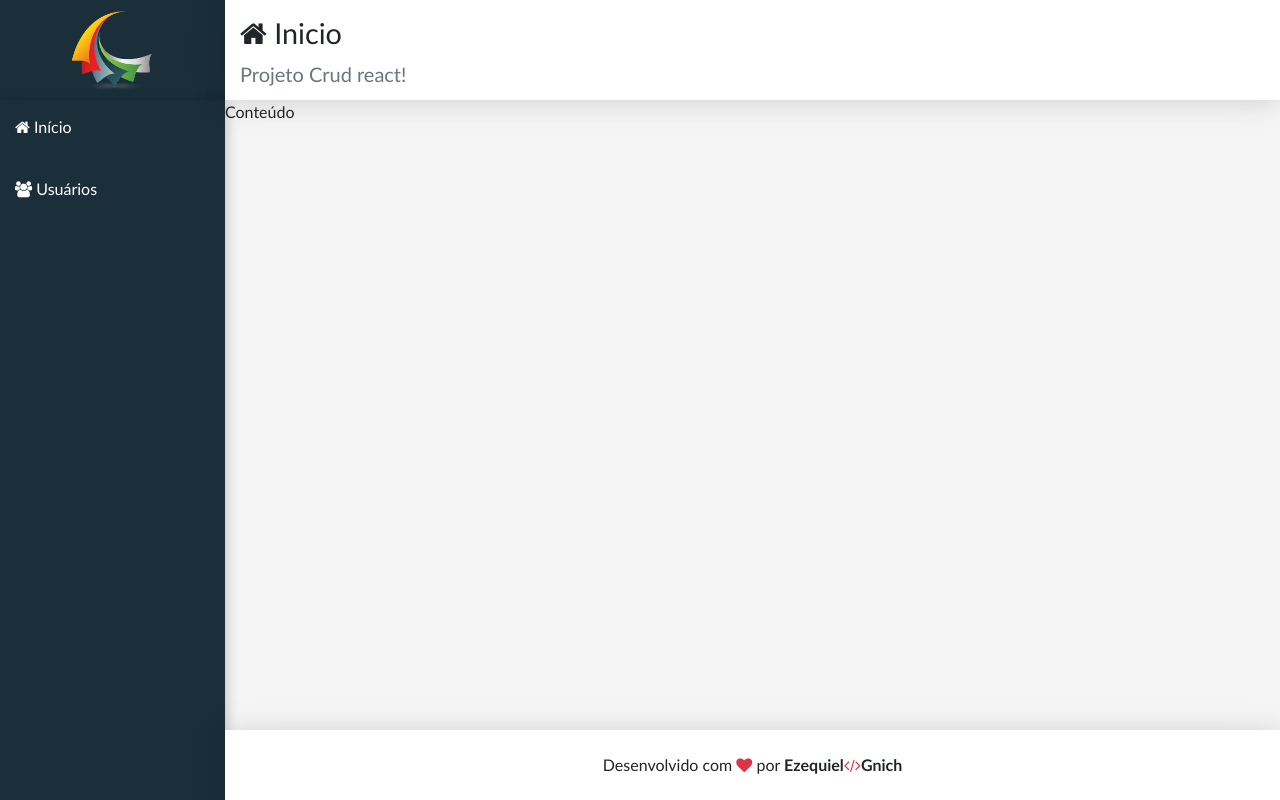
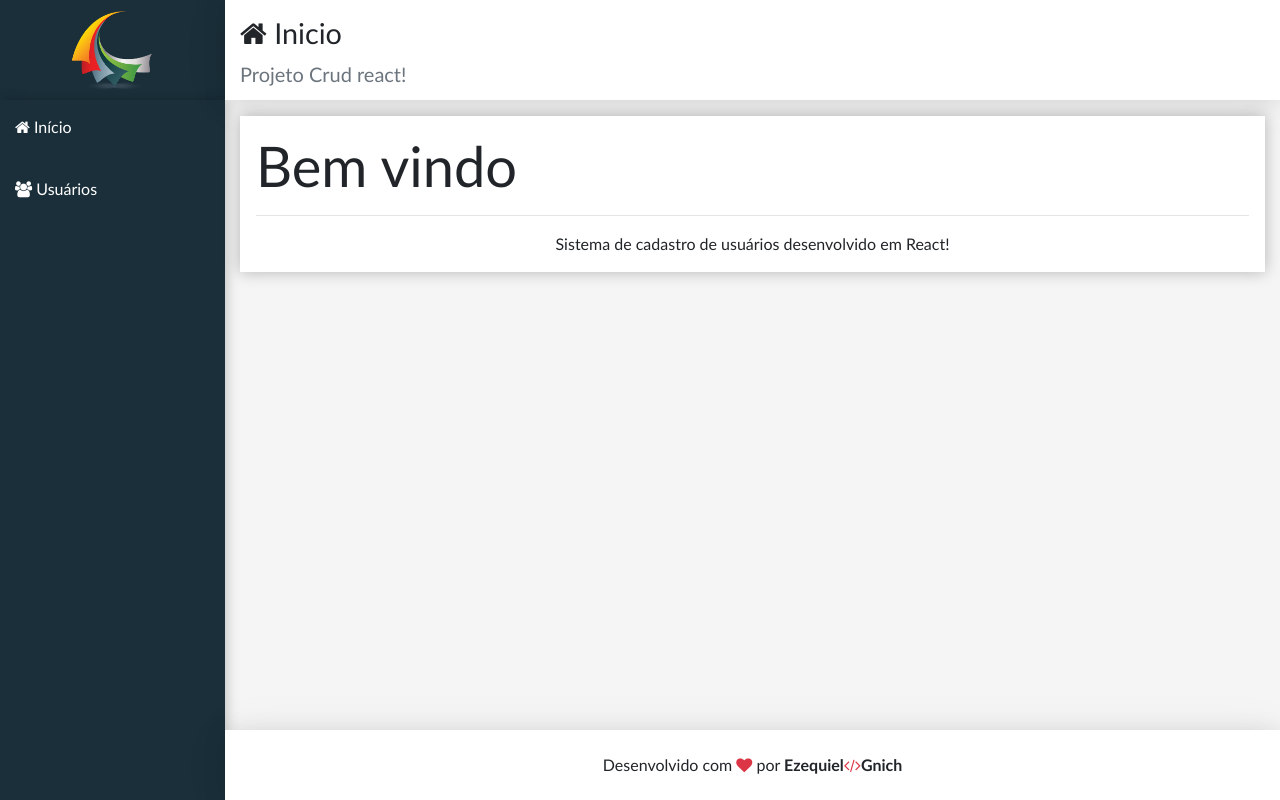
Before and after one commit to EzequielGnich/CRUD-reactJS, a React (Create React App) app in the folder frontend/: page /#/ in a window 1280 px wide. Built offline with nearby package versions, Linux system fonts and the light colour scheme.

Commit message:
container-fluid, props.children

```diff
--- a/frontend/src/components/templates/main/main.jsx
+++ b/frontend/src/components/templates/main/main.jsx
@@ -6,8 +6,10 @@
 export default props => (
   <>
     <Header {...props} />
-    <main className="content">
-      Conteúdo
+    <main className="content container-fluid">
+      <div className="p-3 mt-3">
+        {props.children}
+      </div>
     </main>
   </>
 )
```
